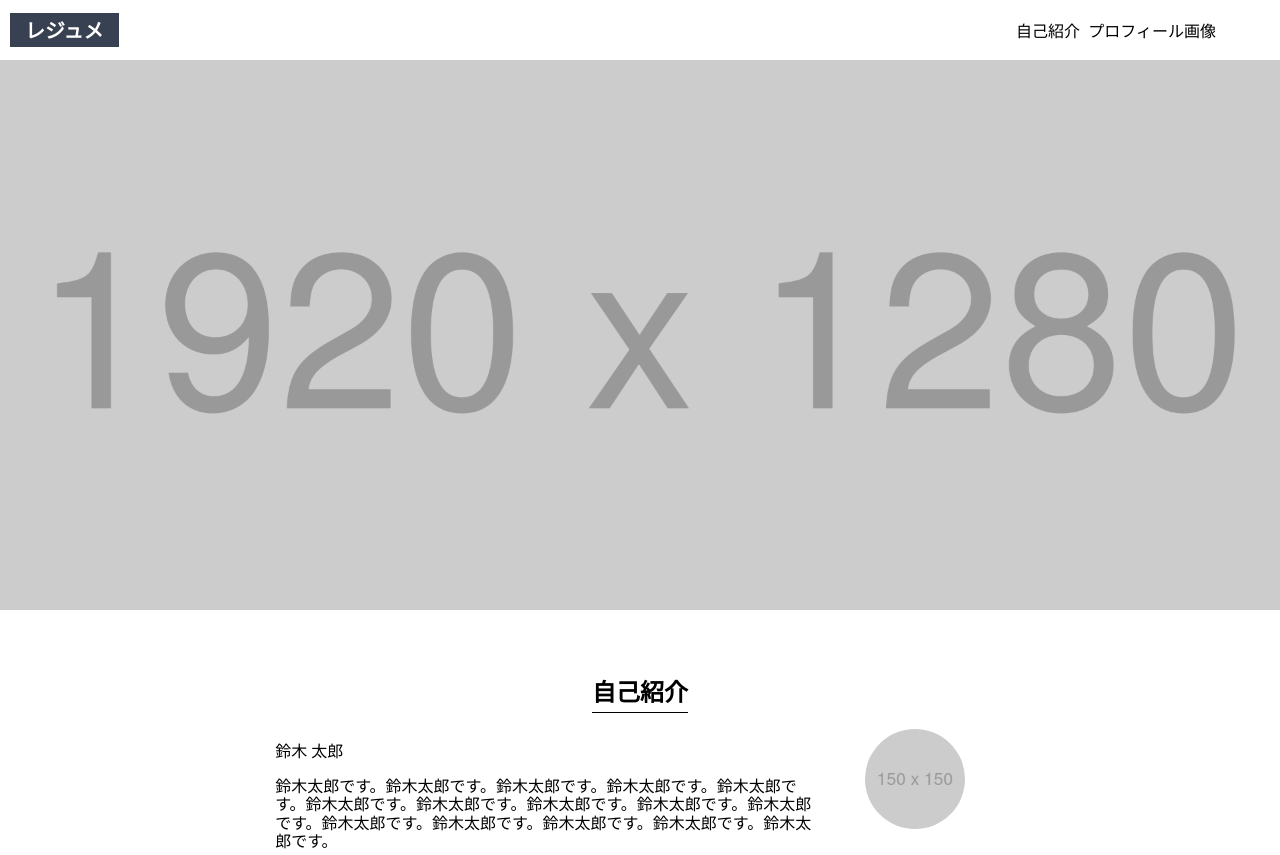
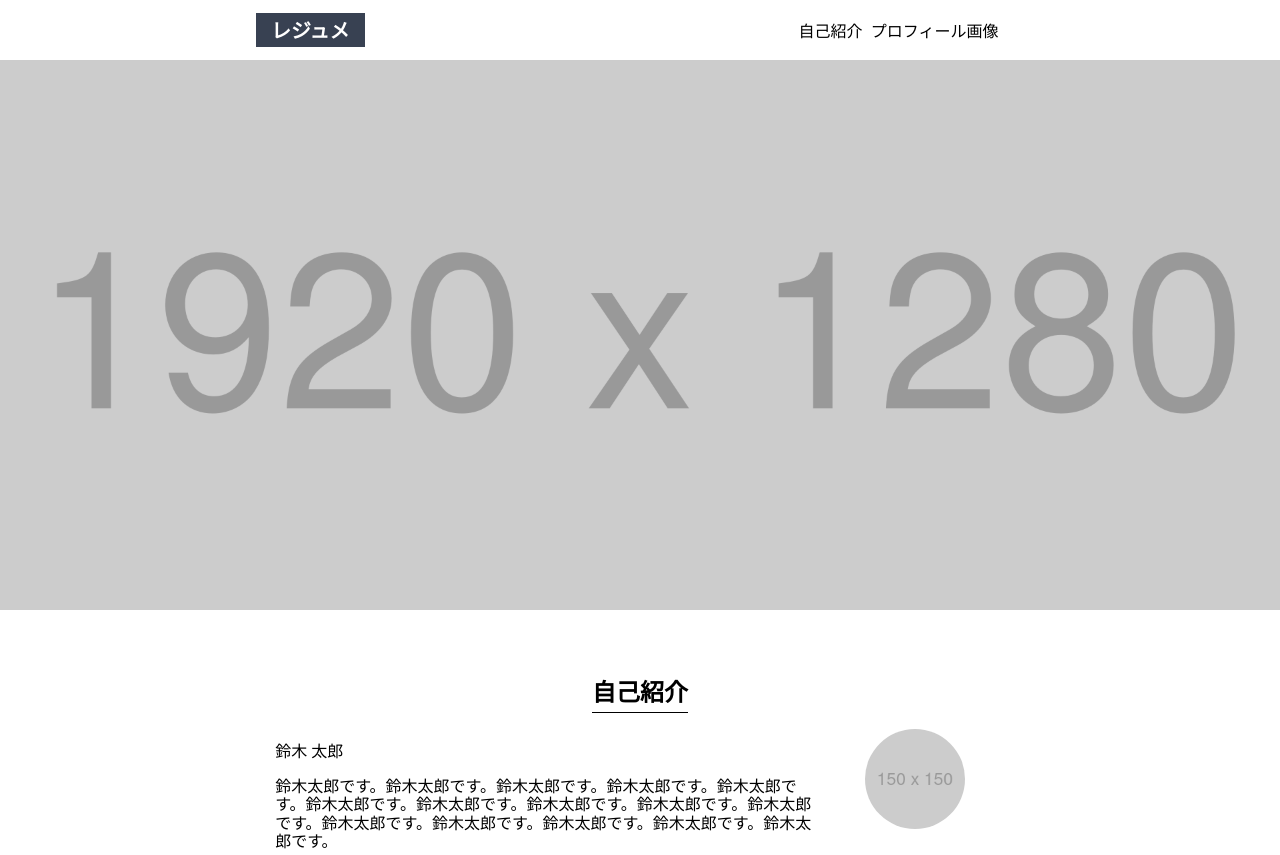
Before and after one commit to hori-kei/hc_practice, a plain HTML site: page html_css_output_beginner/index.html in a window 1280 px wide. Shown: the top 855 px of the page. Drawn offline with Linux system fonts and the light colour scheme.

Commit message:
style.cssに追記

```diff
--- a/html_css_output_beginner/style.css
+++ b/html_css_output_beginner/style.css
@@ -109,8 +109,13 @@ footer {
     margin: 20px 20%;
   }
 
+  header h1 {
+    margin-left: 20%;
+  }
+
   header ul {
     width: 200px;
+    margin-right: 22%;
   }
 
   .introduce {
```
